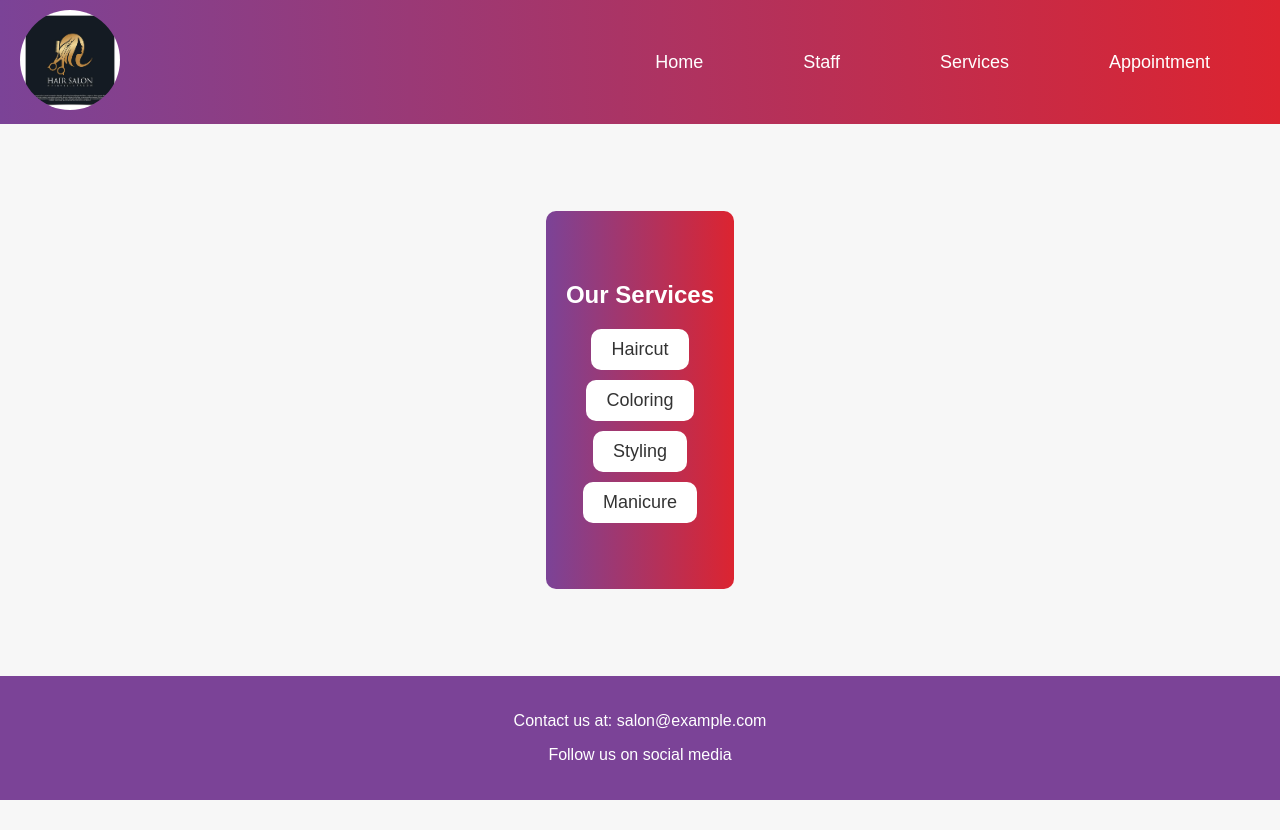
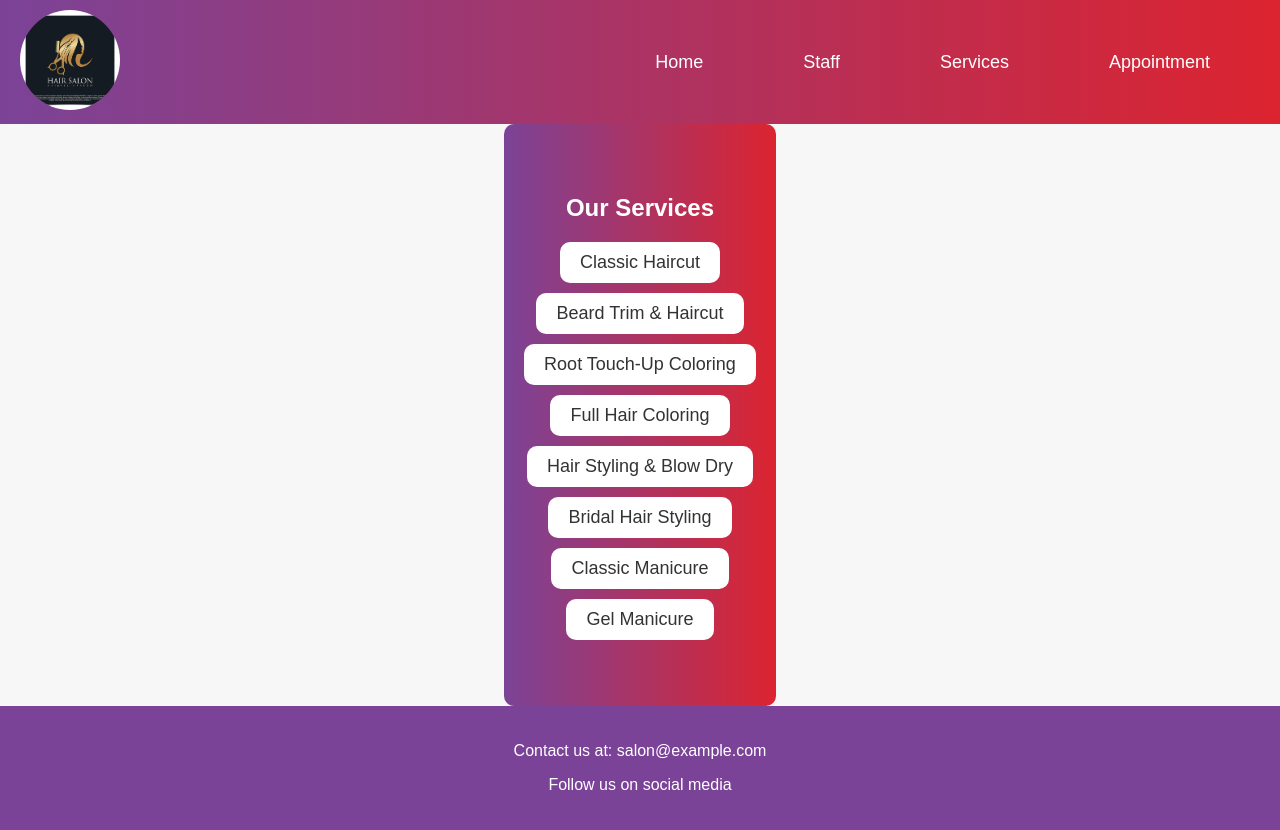
Before and after one commit to nihalsharma00/salon2, a React (Vite) app: page /services in a window 1280 px wide. Before the commit the page ends 800 px from the top, so only its background shows below. Built offline with nearby package versions, Linux system fonts and the light colour scheme.

Commit message:
Update Services.jsx

```diff
--- a/src/pages/Services.jsx
+++ b/src/pages/Services.jsx
@@ -2,11 +2,14 @@ import React from 'react';
 import './Services.css';
 
 const services = [
-  'Haircut',
-  'Coloring',
-  'Styling',
-  'Manicure',
-
+  'Classic Haircut',
+  'Beard Trim & Haircut',
+  'Root Touch-Up Coloring',
+  'Full Hair Coloring',
+  'Hair Styling & Blow Dry',
+  'Bridal Hair Styling',
+  'Classic Manicure',
+  'Gel Manicure',
 ];
 
 const Services = () => (
```
